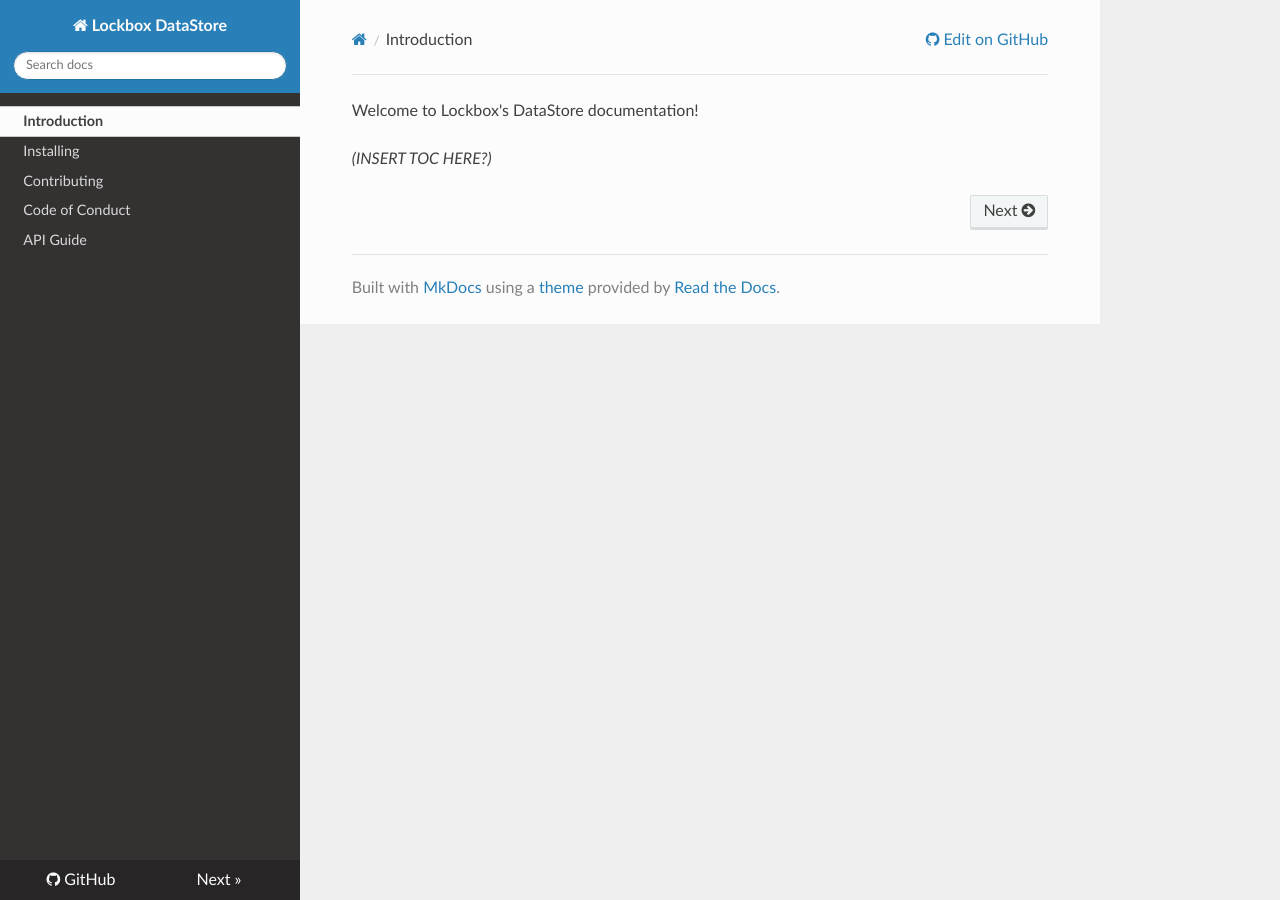
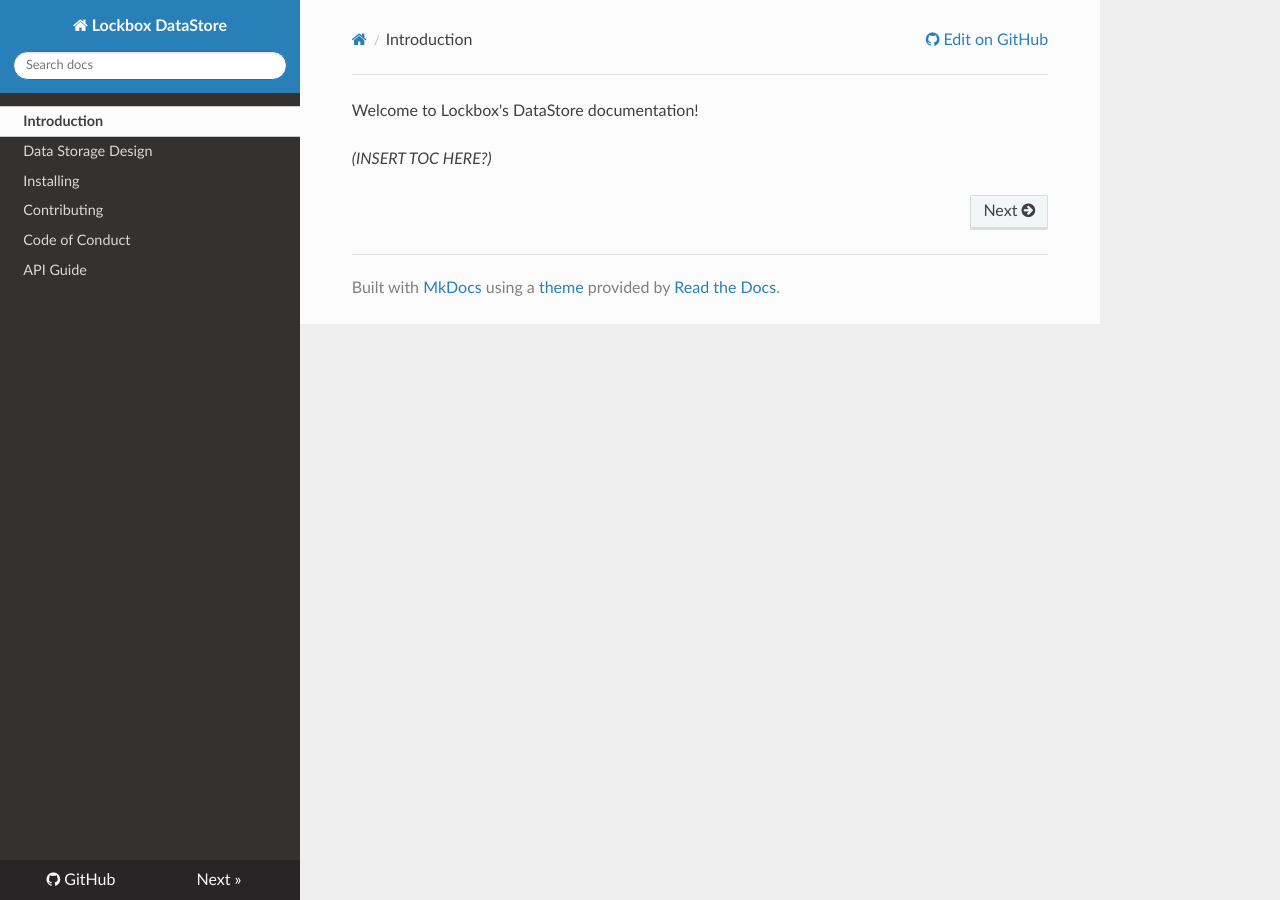
Before and after one commit to mozilla-lockwise/lockbox-datastore, an MkDocs documentation site: the page built from docs/index.md, in a window 1280 px wide. Built offline with MkDocs 1.6.1, drawn with Linux system fonts in a browser that asks for light colours; nearby versions of some CDN libraries; old or Windows-style settings are respelled for this version of MkDocs.

Commit message:
Add design doc to inventory so it appears on web

```diff
--- a/mkdocs.yml
+++ b/mkdocs.yml
@@ -6,6 +6,7 @@
 
 pages:
 - 'Introduction': 'index.md'
+- 'Data Storage Design': 'data-storage.md'
 - 'Installing': 'install.md'
 - 'Contributing': 'contributing.md'
 - 'Code of Conduct': 'code_of_conduct.md'
```
